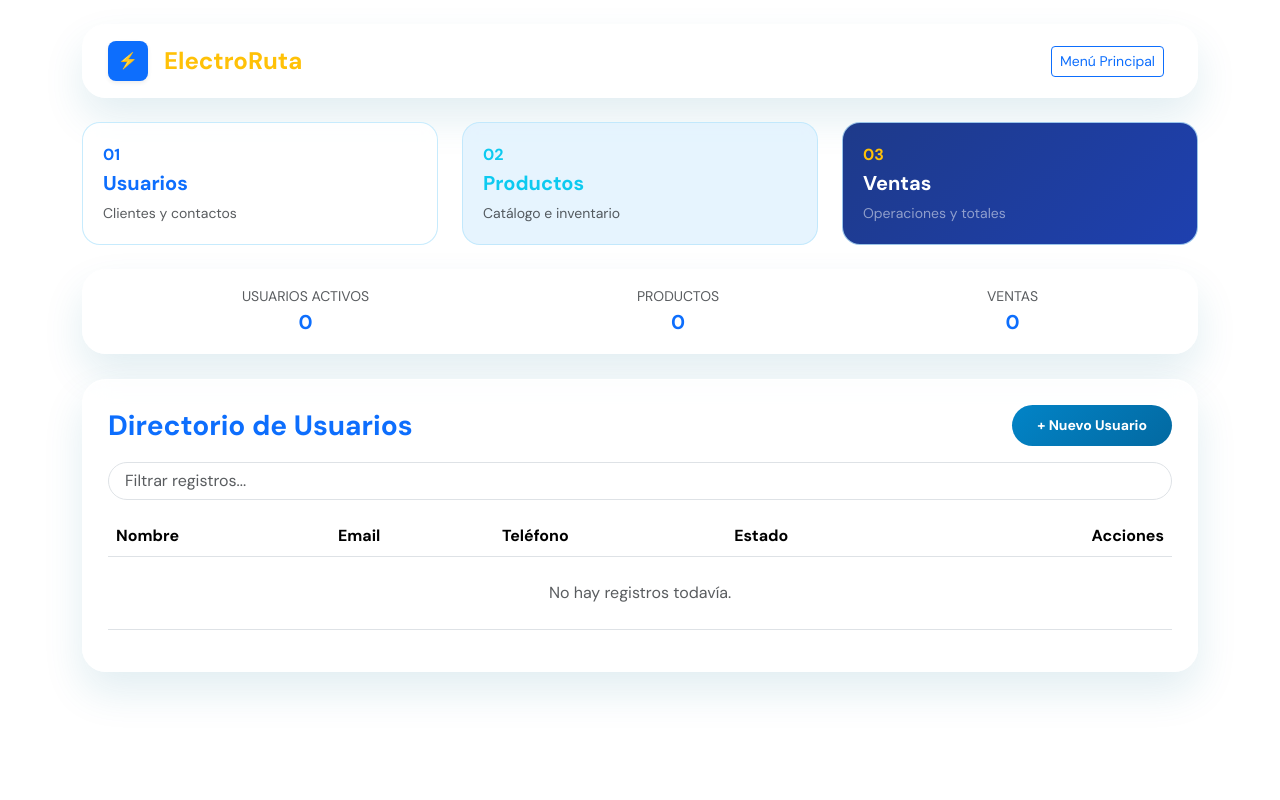
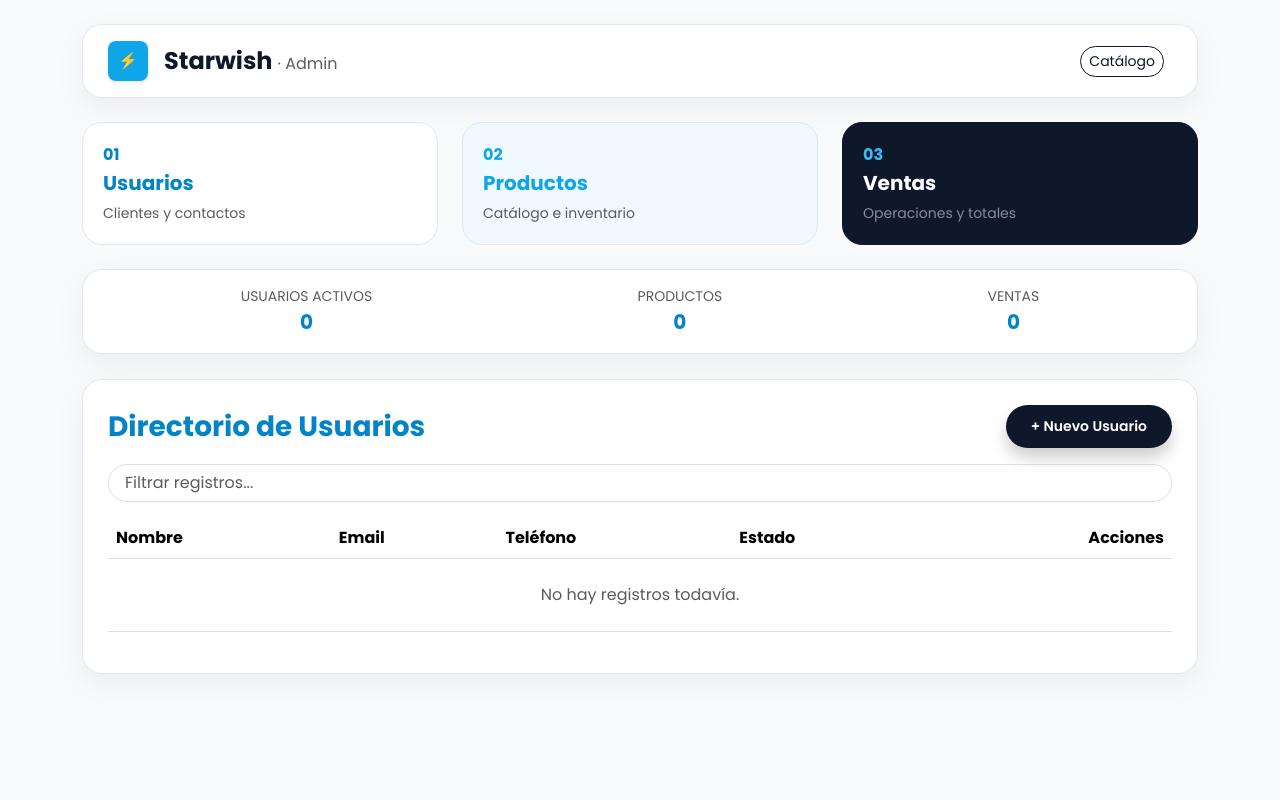
Before and after one commit to huertavicky607-sudo/Proyecto-Final-Flask, a Flask app: page /crud in a window 1280 px wide. Run offline with Flask 3, Linux system fonts and the light colour scheme; the visitor is signed in with stand-in values (Sample User, id 1); data that the repository does not hold is empty.

Commit message:
Revise CRUD panel HTML and styles
Updated the HTML structure and styles for the CRUD panel, changing the title and improving the layout and design elements.

```diff
--- a/Mi_Proyecto/templates/crud.html
+++ b/Mi_Proyecto/templates/crud.html
@@ -3,49 +3,62 @@
 <head>
     <meta charset="utf-8">
     <meta name="viewport" content="width=device-width, initial-scale=1">
-    <title>Panel de Ventas (CRUD)</title>
+    <title>Panel de Administración | Starwish</title>
     <link rel="preconnect" href="https://fonts.googleapis.com">
     <link rel="preconnect" href="https://fonts.gstatic.com" crossorigin>
-    <link href="https://fonts.googleapis.com/css2?family=DM+Sans:wght@400;500;700&family=Space+Grotesk:wght@500;600;700&display=swap" rel="stylesheet">
+    <link href="https://fonts.googleapis.com/css2?family=Poppins:wght@400;500;600;700&display=swap" rel="stylesheet">
     <!-- Bootstrap CSS para modales y estructura robusta -->
     <link href="https://cdn.jsdelivr.net/npm/bootstrap@5.3.2/dist/css/bootstrap.min.css" rel="stylesheet">
     <link rel="stylesheet" href="{{ url_for('static', filename='assets/global.css') }}">
     <link rel="stylesheet" href="{{ url_for('static', filename='assets/app.css') }}">
     <style>
-        body { background: transparent !important; font-family: 'DM Sans', sans-serif; color: #1e293b; }
+        body { background: #f8fafc !important; font-family: 'Poppins', sans-serif; color: #0f172a; }
+        .glass-bg::before, .glass-bg::after { display: none !important; }
+
         .crud-glass-card {
-            background: rgba(255, 255, 255, 0.75) !important;
-            backdrop-filter: blur(12px);
-            border: 1px solid rgba(255, 255, 255, 0.9) !important;
-            border-radius: 24px !important;
+            background: #ffffff !important;
+            border: 1px solid #e2e8f0 !important;
+            border-radius: 20px !important;
             padding: 25px;
-            box-shadow: 0 20px 40px rgba(14, 116, 144, 0.12);
+            box-shadow: 0 10px 30px rgba(15, 23, 42, .06);
             margin-bottom: 25px;
         }
         .nav-card {
-            background: rgba(255, 255, 255, 0.8) !important;
-            backdrop-filter: blur(8px);
-            border-radius: 18px !important;
-            border: 1px solid rgba(186, 230, 253, 0.8) !important;
+            background: #ffffff !important;
+            border-radius: 20px !important;
+            border: 1px solid #e2e8f0 !important;
             padding: 20px;
             display: block;
             text-decoration: none;
             transition: all 0.25s ease;
             color: inherit;
         }
-        .nav-card:hover { transform: translateY(-3px); background: #ffffff !important; border-color: #0ea5e9 !important; }
-        .nav-card.accent { background: rgba(224, 242, 254, 0.8) !important; }
-        .nav-card.dark { background: linear-gradient(135deg, #1e3a8a 0%, #1e40af 100%) !important; color: white !important; }
+        .nav-card:hover { transform: translateY(-3px); border-color: #0ea5e9 !important; box-shadow: 0 10px 25px rgba(0,0,0,.06); }
+        .nav-card.accent { background: #f0f9ff !important; }
+        .nav-card.dark { background: #0f172a !important; color: #fff !important; border-color: #0f172a !important; }
         .primary-btn {
-            background: linear-gradient(135deg, #0284c7 0%, #0369a1 100%);
-            border: none; color: white; font-weight: bold; border-radius: 50px; padding: 10px 25px;
+            background: #0f172a;
+            border: none; color: #fff; font-weight: 600; border-radius: 50px; padding: 11px 25px;
+            box-shadow: 0 10px 15px #00000030;
         }
-        .primary-btn:hover { background: #0369a1; color: white; }
-        .badge-active { background: #dcfce7; color: #15803d; padding: 5px 12px; border-radius: 20px; font-size: 12px; font-weight: bold; }
-        .badge-inactive { background: #fee2e2; color: #b91c1c; padding: 5px 12px; border-radius: 20px; font-size: 12px; font-weight: bold; }
+        .primary-btn:hover { background: #0f172a; color: #fff; opacity: .95; }
+        .badge-active { background: #dcfce7; color: #15803d; padding: 5px 12px; border-radius: 20px; font-size: 12px; font-weight: 600; }
+        .badge-inactive { background: #fee2e2; color: #b91c1c; padding: 5px 12px; border-radius: 20px; font-size: 12px; font-weight: 600; }
         .notice { display: none; padding: 12px 20px; border-radius: 12px; margin-bottom: 20px; font-weight: 500; }
         .notice.ok { background: #dcfce7; color: #166534; border: 1px solid #bbf7d0; display: block; }
         .notice.error { background: #fee2e2; color: #991b1b; border: 1px solid #fecaca; display: block; }
+
+        .text-primary { color: #0284c7 !important; }
+        .text-info { color: #0ea5e9 !important; }
+        .text-warning { color: #0f172a !important; }
+        .btn-outline-primary { color: #0f172a; border-color: #0f172a; border-radius: 50px; }
+        .btn-outline-primary:hover { background: #0f172a; border-color: #0f172a; color: #fff; }
+        .nav-card.dark .text-warning { color: #38bdf8 !important; }
+
+        @media (max-width: 576px) {
+            .crud-glass-card { padding: 18px; }
+            .table-responsive, #section-container { overflow-x: auto; }
+        }
     </style>
 </head>
 <body class="glass-bg position-relative min-vh-100">
@@ -54,11 +67,11 @@
         <!-- HEADER -->
         <div class="d-flex align-items-center justify-content-between crud-glass-card mb-4 py-3">
             <div class="d-flex align-items-center">
-                <div class="bg-primary text-white rounded-3 d-flex align-items-center justify-content-center me-3 shadow-sm" style="width: 40px; height: 40px;">⚡</div>
-                <h4 class="m-0 fw-bold text-warning">ElectroRuta</h4>
+                <div class="text-white rounded-3 d-flex align-items-center justify-content-center me-3 shadow-sm" style="width: 40px; height: 40px; background: #0ea5e9;">⚡</div>
+                <h4 class="m-0 fw-bold" style="color: #0f172a;">Starwish <span class="fw-normal text-muted fs-6">· Admin</span></h4>
             </div>
             <div>
-                <a href="{{ url_for('menu') }}" class="btn btn-outline-primary btn-sm me-2">Menú Principal</a>
+                <a href="{{ url_for('menu') }}" class="btn btn-outline-primary btn-sm me-2">Catálogo</a>
             </div>
         </div>
 
```
